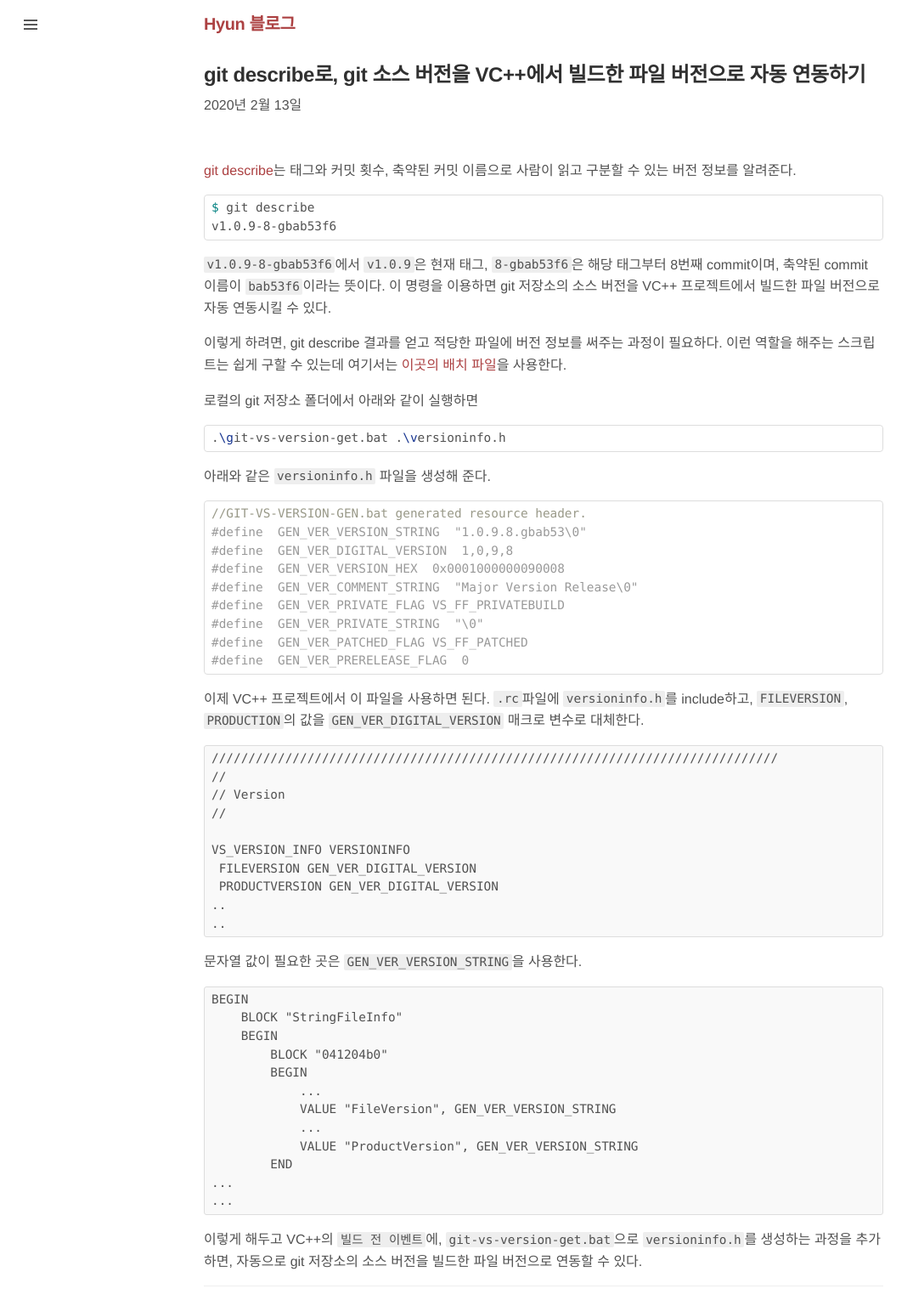
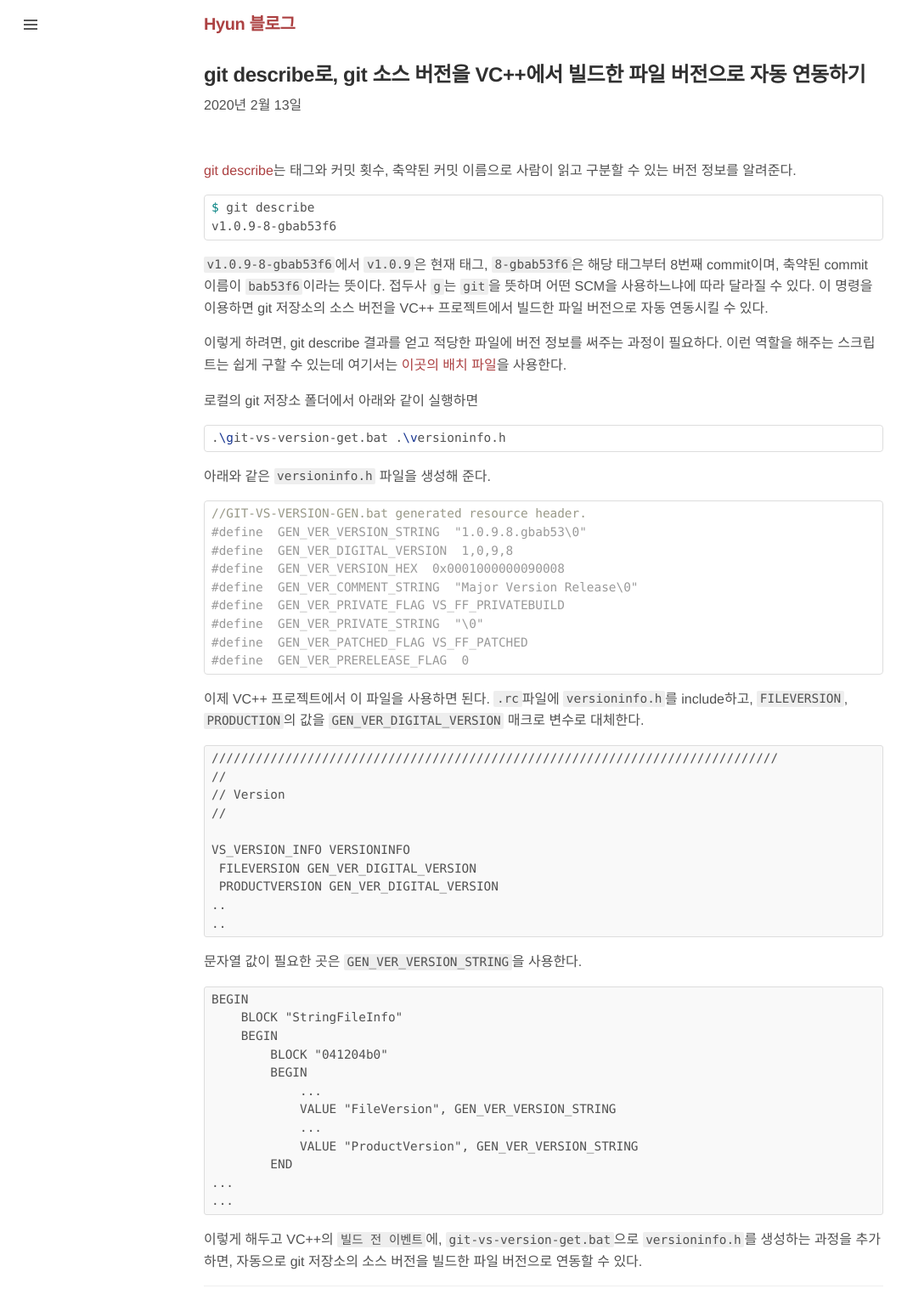
Before and after one commit to surinkim/surinkim.github.io, a Jekyll site: the page built from _posts/2020-02-13-git_describe_vc_file_sync.md, in a window 1280 px wide. Shown: the whole page at 85% size, without its empty margins (0-1075 px from the left). Built offline with Jekyll 4.4.1, drawn with Linux system fonts in a browser that asks for light colours; comment, search, counter and statistics services are not loaded.

Commit message:
:bell: Update git_describe_vc_file_sync.md

````diff
--- a/_posts/2020-02-13-git_describe_vc_file_sync.md
+++ b/_posts/2020-02-13-git_describe_vc_file_sync.md
@@ -10,9 +10,9 @@
 $ git describe
 v1.0.9-8-gbab53f6
 ```
-`v1.0.9-8-gbab53f6`에서 `v1.0.9`은 현재 태그, `8-gbab53f6`은 해당 태그부터 8번째 commit이며, 축약된 commit 이름이 `bab53f6`이라는 뜻이다. 이 명령을 이용하면 git 저장소의 소스 버전을 VC++ 프로젝트에서 빌드한 파일 버전으로 자동 연동시킬 수 있다.
+`v1.0.9-8-gbab53f6`에서 `v1.0.9`은 현재 태그, `8-gbab53f6`은 해당 태그부터 8번째 commit이며, 축약된 commit 이름이 `bab53f6`이라는 뜻이다. 접두사 `g`는 `git`을 뜻하며 어떤 SCM을 사용하느냐에 따라 달라질 수 있다. 이 명령을 이용하면 git 저장소의 소스 버전을 VC++ 프로젝트에서 빌드한 파일 버전으로 자동 연동시킬 수 있다.
 
-이렇게 하려면, git describe 결과를 얻고 적당한 파일에 버전 정보를 써주는 과정이 필요하다.  이런 역할을 해주는 스크립트는 쉽게 구할 수 있는데 여기서는 [이곳의 배치 파일]([https://github.com/Thell/git-vs-versioninfo-gen/blob/master/GIT-VS-VERSION-GEN.bat](https://github.com/Thell/git-vs-versioninfo-gen/blob/master/GIT-VS-VERSION-GEN.bat))을 사용한다.
+이렇게 하려면, git describe 결과를 얻고 적당한 파일에 버전 정보를 써주는 과정이 필요하다. 이런 역할을 해주는 스크립트는 쉽게 구할 수 있는데 여기서는 [이곳의 배치 파일]([https://github.com/Thell/git-vs-versioninfo-gen/blob/master/GIT-VS-VERSION-GEN.bat](https://github.com/Thell/git-vs-versioninfo-gen/blob/master/GIT-VS-VERSION-GEN.bat))을 사용한다.
 
 로컬의 git 저장소 폴더에서 아래와 같이 실행하면
 ```bash
````
